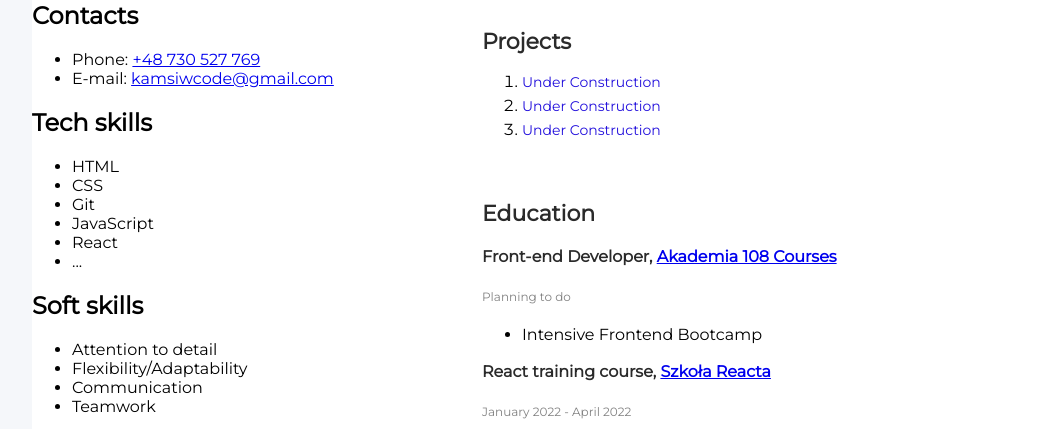
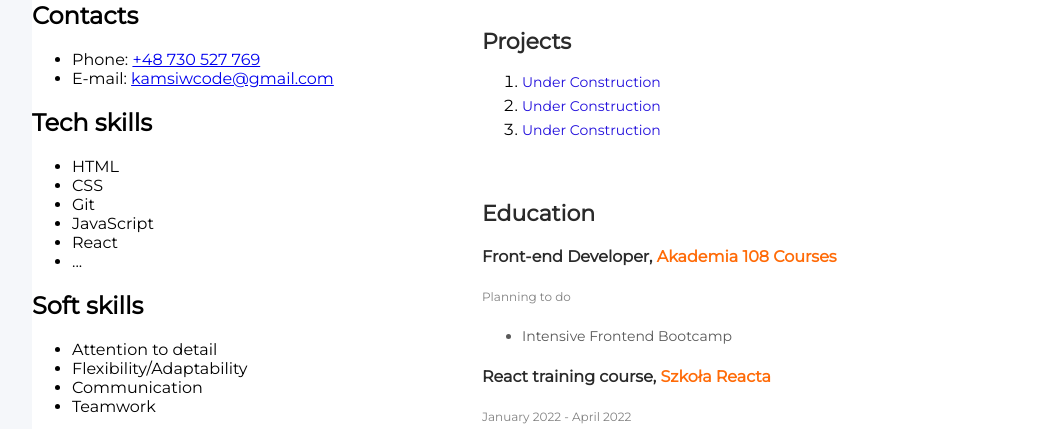
Before and after one commit to Kamil-Siwiec/web-cv, a plain HTML site: page index.html in a window 1280 px wide. Shown: the part 348-777 px from the top of the page, without its empty margins (16-1077 px from the left). Drawn offline with nearby package versions, Linux system fonts and the light colour scheme.

Commit message:
add css styles, finish right side

```diff
--- a/css/style.css
+++ b/css/style.css
@@ -89,3 +89,24 @@ body {
   font-size: 12px;
   line-height: 2;
 }
+
+.experience__item {
+  color: #595959;
+  font-size: 14px;
+  line-height: 1.714;
+}
+
+.education__link {
+  text-decoration: none;
+}
+
+.education__link:hover {
+  color: #220fdc;
+  text-decoration: underline;
+}
+
+.accent {
+  color: #ff6b08;
+}
+
+/* ========= left-side ========= */
```
